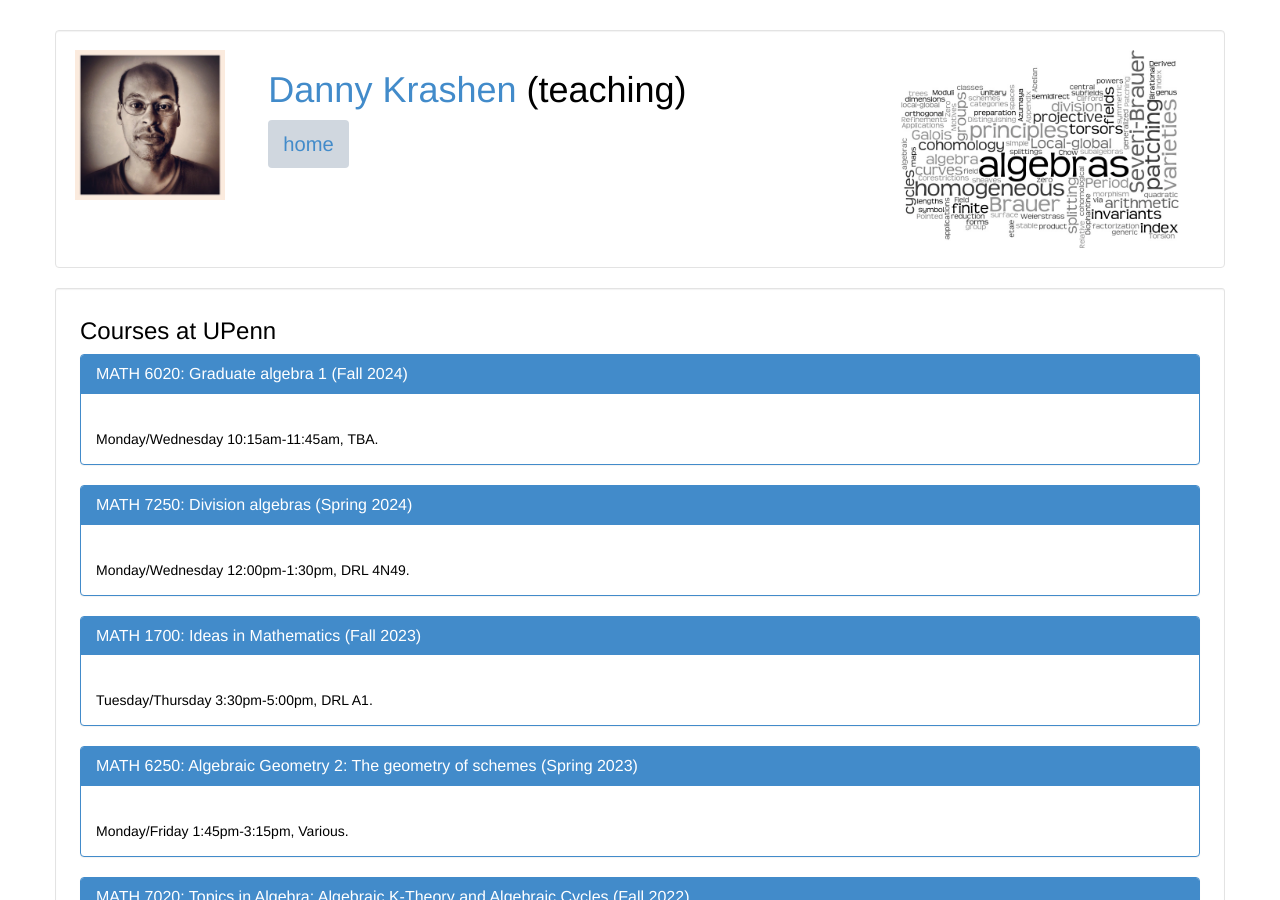
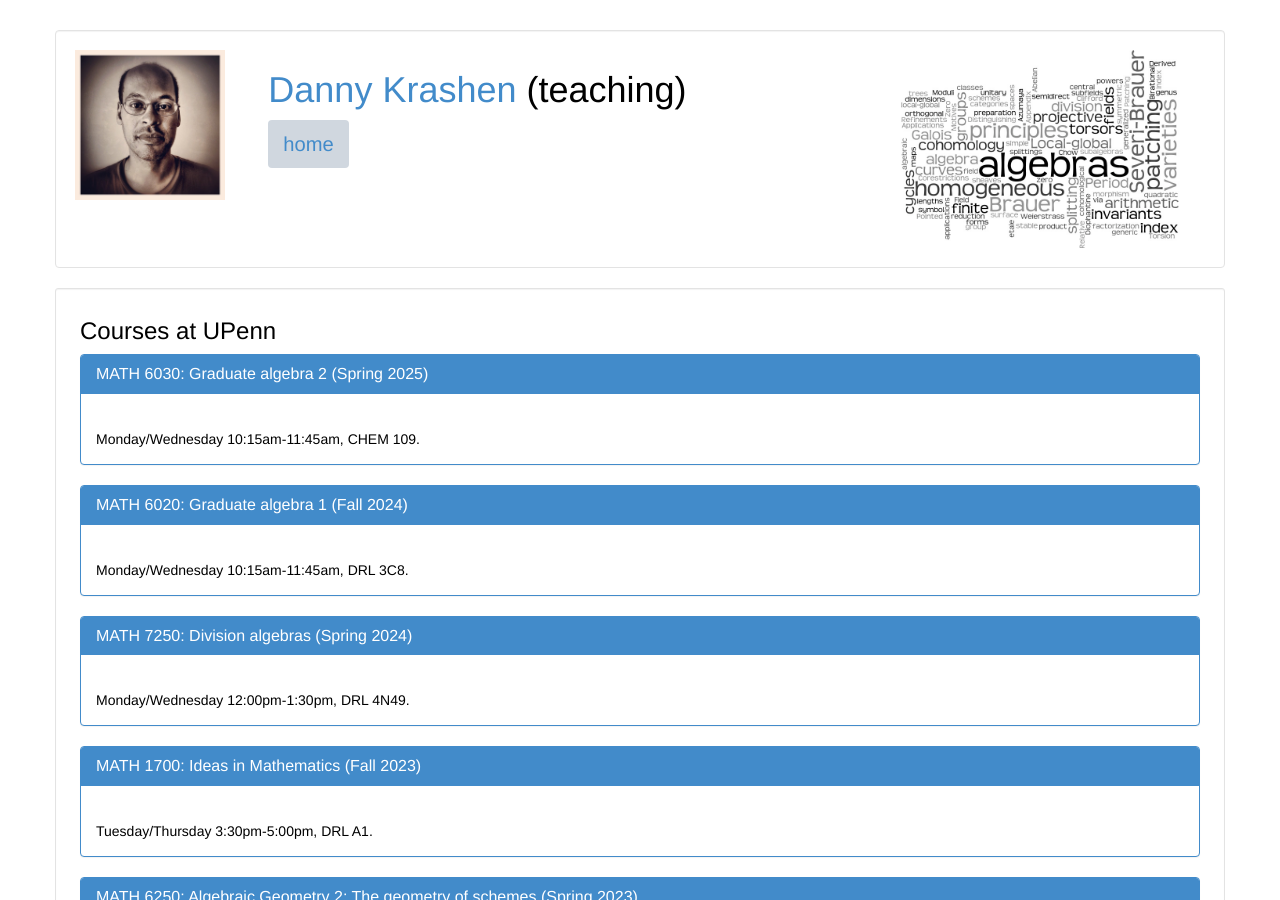
Before and after one commit to dkrashen/dkrashen.github.io, a Jekyll site: the page built from teaching.html, in a window 1280 px wide and 900 px high. Built offline with Jekyll 4.4.1, drawn with Linux system fonts in a browser that asks for light colours.

Commit message:
add algebra 2 course

```diff
--- a/_data/courses-upenn.yml
+++ b/_data/courses-upenn.yml
@@ -1,9 +1,15 @@
 ---
+
+  - title: "MATH 6030: Graduate algebra 2"
+    url: "http://dkrashen.github.io/alg2s25/"
+    schedule: "Monday/Wednesday 10:15am-11:45am"
+    location: "CHEM 109"
+    semester: "Spring 2025"
 
   - title: "MATH 6020: Graduate algebra 1"
     url: "http://dkrashen.github.io/alg1f24/"
     schedule: "Monday/Wednesday 10:15am-11:45am"
-    location: "TBA"
+    location: "DRL 3C8"
     semester: "Fall 2024"
 
   - title: "MATH 7250: Division algebras"
```
